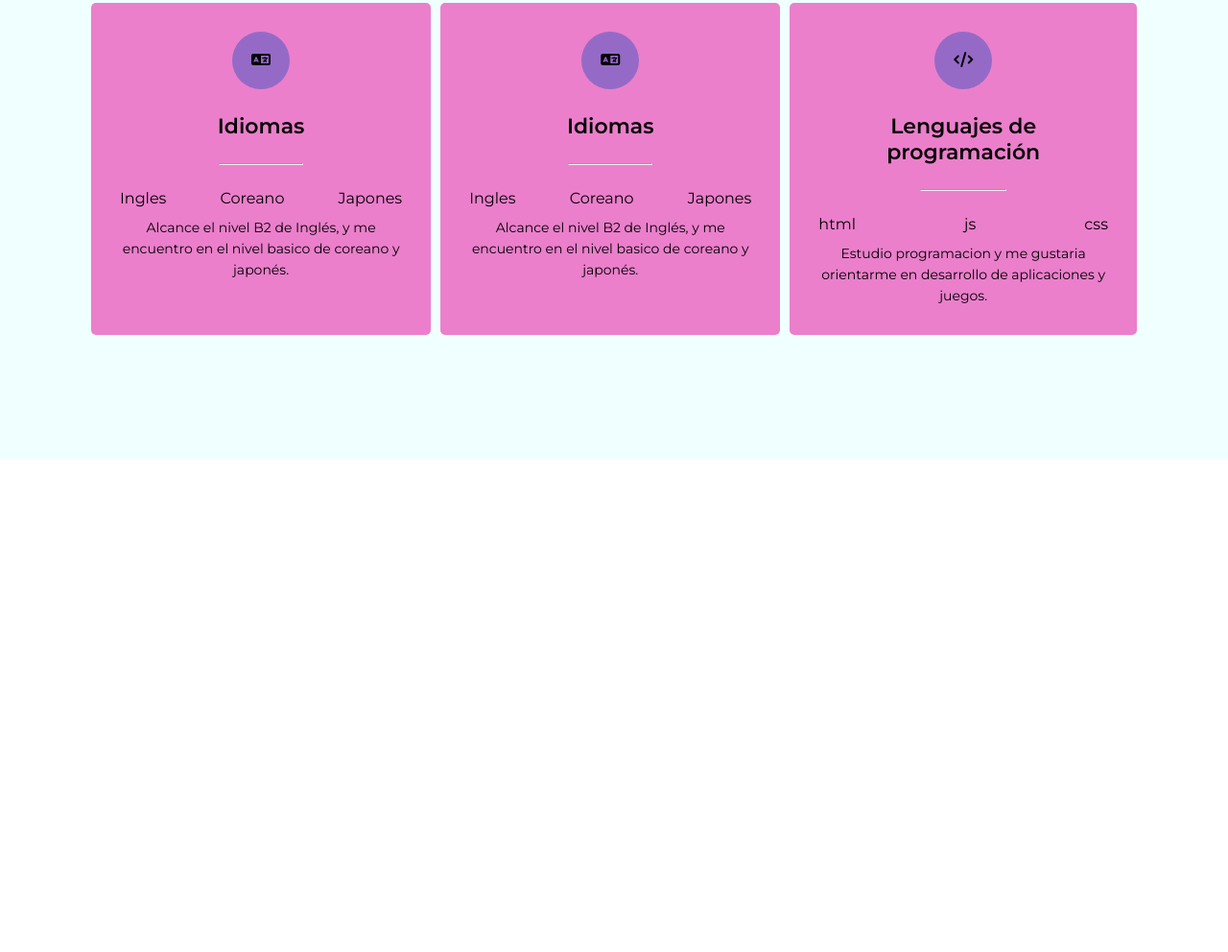
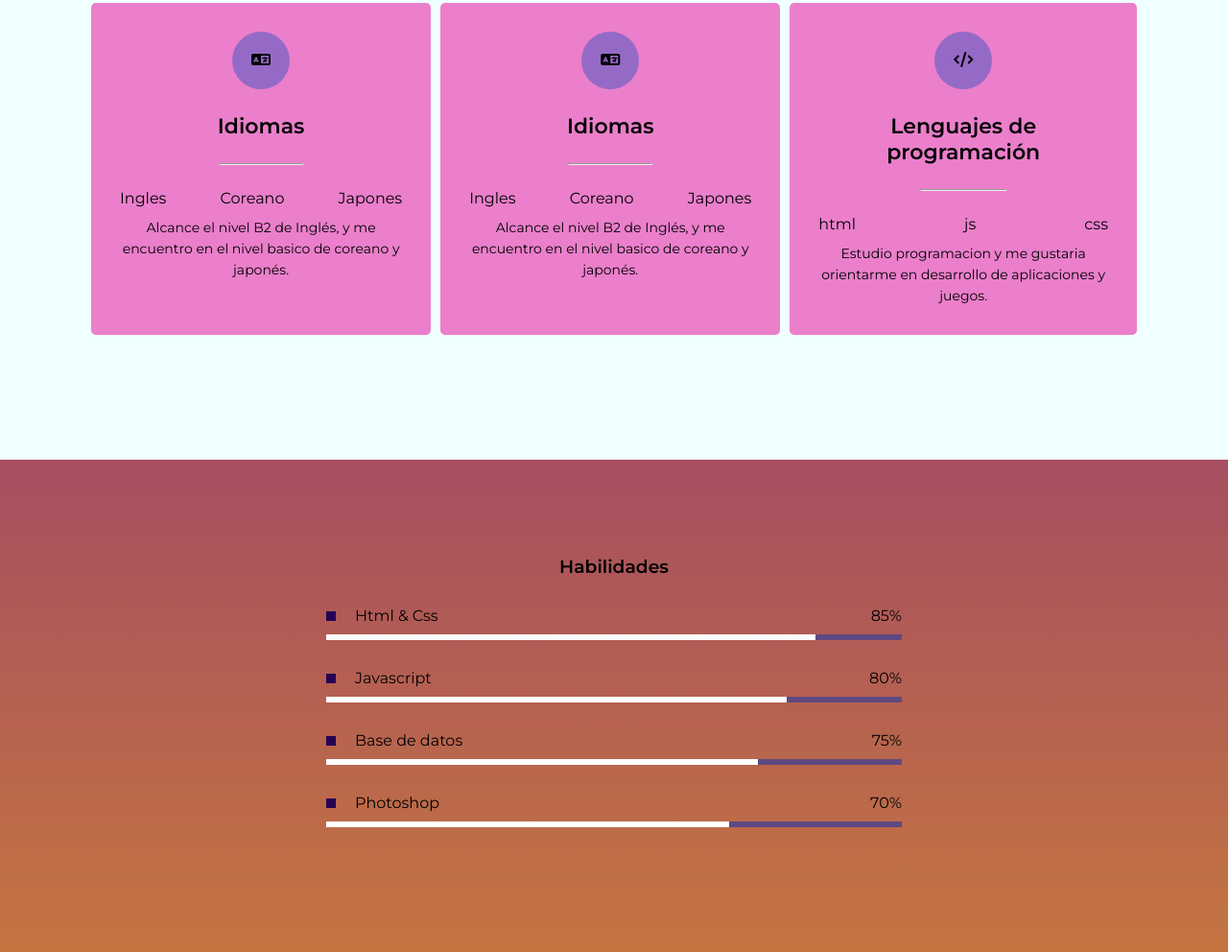
Before and after one commit to RSol-98/RepositorioFE, a plain HTML site: page index.html in a window 1280 px wide. Shown: the part 2290-3282 px from the top of the page at 96% size. Before the commit the page ends 2769 px from the top, so only its background shows below. Drawn offline with Linux system fonts and the light colour scheme.

Commit message:
update skills

```diff
--- a/index.html
+++ b/index.html
@@ -125,5 +125,44 @@
                 </div>
             </div>
         </section>
+        <div class="contenedor-skills" id="skills">
+            <h3>Habilidades</h3>
+            <div class="skill">
+                <div class="info">
+                    <p><span class="lista"></span>Html & Css</p>
+                    <span class="porcentaje">85%</span>
+                </div>
+                <div class="barra">
+                    <div id="html" class="barra-progreso1"></div>
+                </div>
+            </div>
+            <div class="skill">
+                <div class="info">
+                    <p><span class="lista"></span>Javascript</p>
+                    <span class="porcentaje">80%</span>
+                </div>
+                <div class="barra">
+                    <div id="js" class="barra-progreso2"></div>
+                </div>
+            </div>
+            <div class="skill">
+                <div class="info">
+                    <p><span class="lista"></span>Base de datos</p>
+                    <span class="porcentaje">75%</span>
+                </div>
+                <div class="barra">
+                    <div id="bd" class="barra-progreso3"></div>
+                </div>
+            </div>
+            <div class="skill">
+                <div class="info">
+                    <p><span class="lista"></span>Photoshop</p>
+                    <span class="porcentaje">70%</span>
+                </div>
+                <div class="barra">
+                    <div id="ps" class="barra-progreso4"></div>
+                </div>
+            </div>
+        </div>
     </body>
 </html>
--- a/styles.css
+++ b/styles.css
@@ -230,3 +230,90 @@ html{
     font-size: 14px;
     line-height: 22px;
 }
+.contenedor-skills{
+    background: linear-gradient(#a74e61, #c47540);
+    background-attachment: fixed;
+    background-repeat: no-repeat;
+    background-size: cover;
+    background-position: center center;
+    padding: 100px 0;
+    text-align: center;
+}
+.contenedor-skills .skill{
+    max-width: 600px;
+    margin: 30px auto;
+}
+.contenedor-skills .skill .info{
+    display: flex;
+    justify-content: space-between;
+}
+.contenedor-skills .skill .lista{
+    display: inline-block;
+    margin-right: 20px;
+    height: 10px;
+    width: 10px;
+    background-color: #270152;
+}
+.contenedor-skills .skill .barra{
+    background-color: #604980;
+    width: 100%;
+    height: 6px;
+    margin: 10px 0;
+}
+/* contenedor de estilo js*/
+.contenedor-skills .skill .barra .barra-progreso1{
+    background-color: #fff;
+    width: 85%;
+    height: 6px;
+    animation: progreso1 2s forwards;
+}
+.contenedor-skills .skill .barra .barra-progreso2{
+    background-color: #fff;
+    width: 80%;
+    height: 6px;
+    animation: progreso2 2s forwards;
+}
+.contenedor-skills .skill .barra .barra-progreso3{
+    background-color: #fff;
+    width: 75%;
+    height: 6px;
+    animation: progreso3 2s forwards;
+}
+.contenedor-skills .skill .barra .barra-progreso4{
+    background-color: #fff;
+    width: 70%;
+    height: 6px;
+    animation: progreso4 2s forwards;
+}
+@keyframes progreso1 {
+    0% {
+        width: 0;
+    }
+    100% {
+        width: 85%;
+    }
+}
+@keyframes progreso2 {
+    0% {
+        width: 0;
+    }
+    100% {
+        width: 80%;
+    }
+}
+@keyframes progreso3 {
+    0% {
+        width: 0;
+    }
+    100% {
+        width: 75%;
+    }
+}
+@keyframes progreso4 {
+    0% {
+        width: 0;
+    }
+    100% {
+        width: 70%;
+    }
+}
```
Also changed, not shown: imagenes/fondo-floral-grabado-dibujado-mano_23-2149019979.avif (added).
